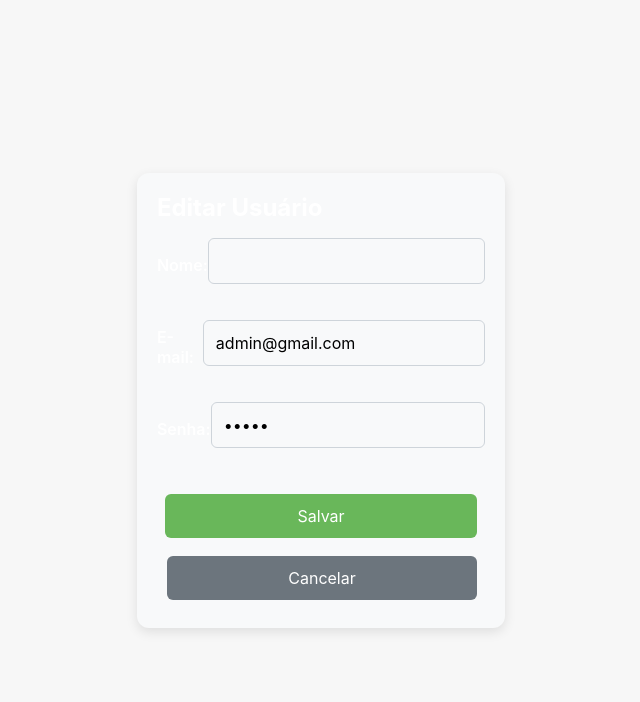
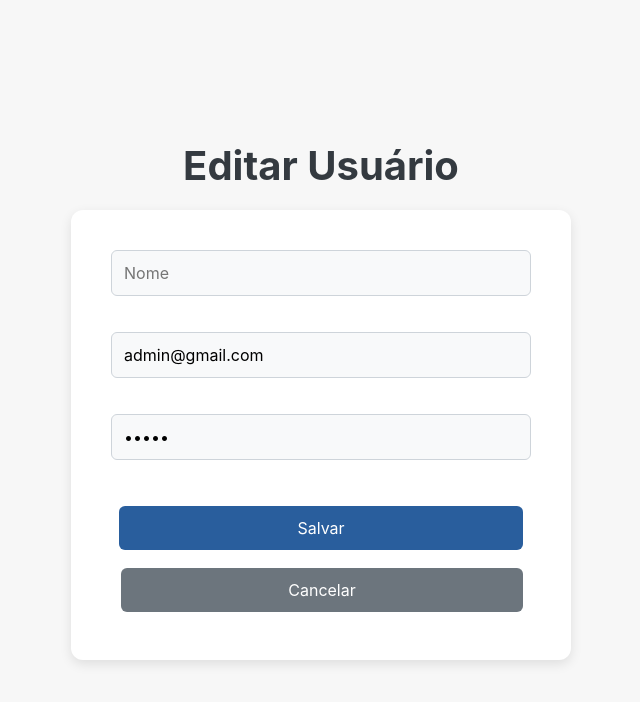
Before and after one commit to Eduardochimchek/product_server, a React (Vite) app: page /usuarios/editar/1 in a window 1280 px wide. Shown: the top 702 px of the page, without its empty margins (319-959 px from the left). Built offline with nearby package versions, Linux system fonts and the light colour scheme; data requests are answered from the project's data file; the HTML template or start-up script is replaced by a standard one.

Commit message:
ajuste editar usuario

```diff
--- a/data/db.json
+++ b/data/db.json
@@ -17,22 +17,14 @@
       "status": "Online"
     }
   ],
-  "products": [
-    {
-      "id": "30c0",
-      "name": "dfsd",
-      "description": "sdfs",
-      "price": "5",
-      "stock": "5"
-    }
-  ],
+  "products": [],
   "services": [
     {
-      "id": "f350",
+      "id": "fcbb",
       "name": "1",
-      "description": "1",
-      "price": "1",
-      "category": "1",
+      "description": "2",
+      "price": "2",
+      "category": "2",
       "duration": "1"
     }
   ]
--- a/src/components/EditUser.css
+++ b/src/components/EditUser.css
@@ -1,16 +1,30 @@
 /* Container principal */
 .edit-user-container {
-  max-width: 600px;
-  margin: 40px auto;
-  padding: 20px;
-  background-color: #f8f9fa; /* Fundo branco */
-  border-radius: 12px;
-  box-shadow: 0 4px 12px rgba(0, 0, 0, 0.1);
-  transition: background-color 0.3s ease;
+  display: flex;
+  flex-direction: column;
+  align-items: center;
+  justify-content: center;
+  height: 100vh;
+  width: 100vh;
+  background-color: #f7f7f7; /* Fundo branco */
+}
+
+/* Título */
+.edit-user-container h2 {
+  margin-bottom: 20px;
+  font-size: 2.5rem;
+  color: #343a40; /* Texto escuro */
+  font-weight: 700;
 }
 
 /* Formulário */
 .edit-user-form {
+  background-color: #ffffff; /* Fundo branco */
+  padding: 40px;
+  border-radius: 12px;
+  box-shadow: 0 4px 12px rgba(0, 0, 0, 0.1);
+  width: 100%;
+  max-width: 500px;
   display: flex;
   flex-direction: column;
 }
@@ -81,3 +95,7 @@ button.cancel-btn:hover {
 button.cancel-btn:active {
   background-color: #4e555b; /* Cinza escuro */
 }
+
+.user-save-btn{
+  background-color: #295e9d !important;
+}
--- a/src/components/EditUser.jsx
+++ b/src/components/EditUser.jsx
@@ -58,36 +58,36 @@ const EditUser = () => {
       <h2>Editar Usuário</h2>
       <form onSubmit={handleSubmit} className="edit-user-form">
         <div className="form-group">
-          <label htmlFor="name">Nome:</label>
           <input
             type="text"
             id="name"
             name="name"
+            placeholder='Nome'
             value={user.name}
             onChange={handleInputChange}
           />
         </div>
         <div className="form-group">
-          <label htmlFor="email">E-mail:</label>
           <input
             type="email"
             id="email"
             name="email"
+            placeholder='E-mail'
             value={user.email}
             onChange={handleInputChange}
           />
         </div>
         <div className="form-group">
-          <label htmlFor="password">Senha:</label>
           <input
             type="password"
             id="password"
             name="password"
+            placeholder='Senha'
             value={user.password}
             onChange={handleInputChange}
           />
         </div>
-        <button type="submit" className="btn">Salvar</button>
+        <button type="submit" className="btn user-save-btn">Salvar</button>
         <button type="button" className="cancel-btn" onClick={handleGoBack}>Cancelar</button>
       </form>
     </div>
```
